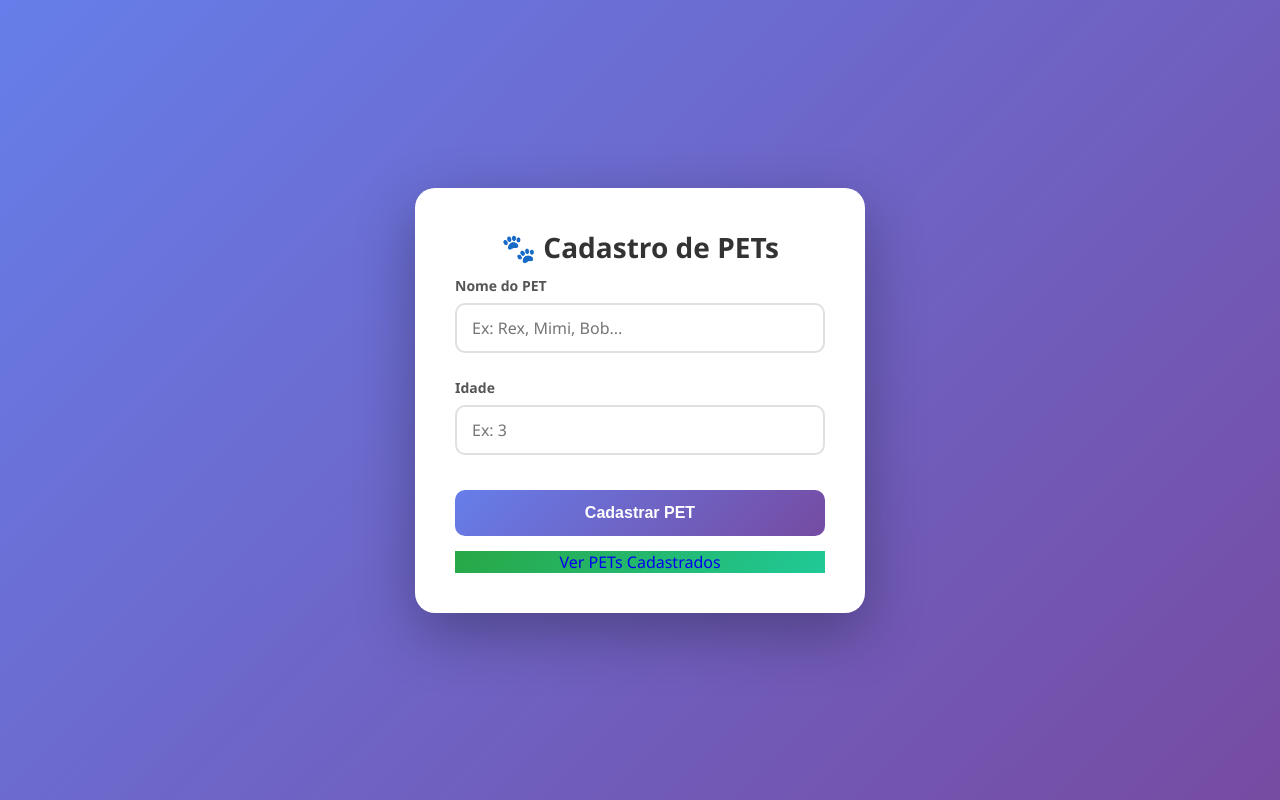
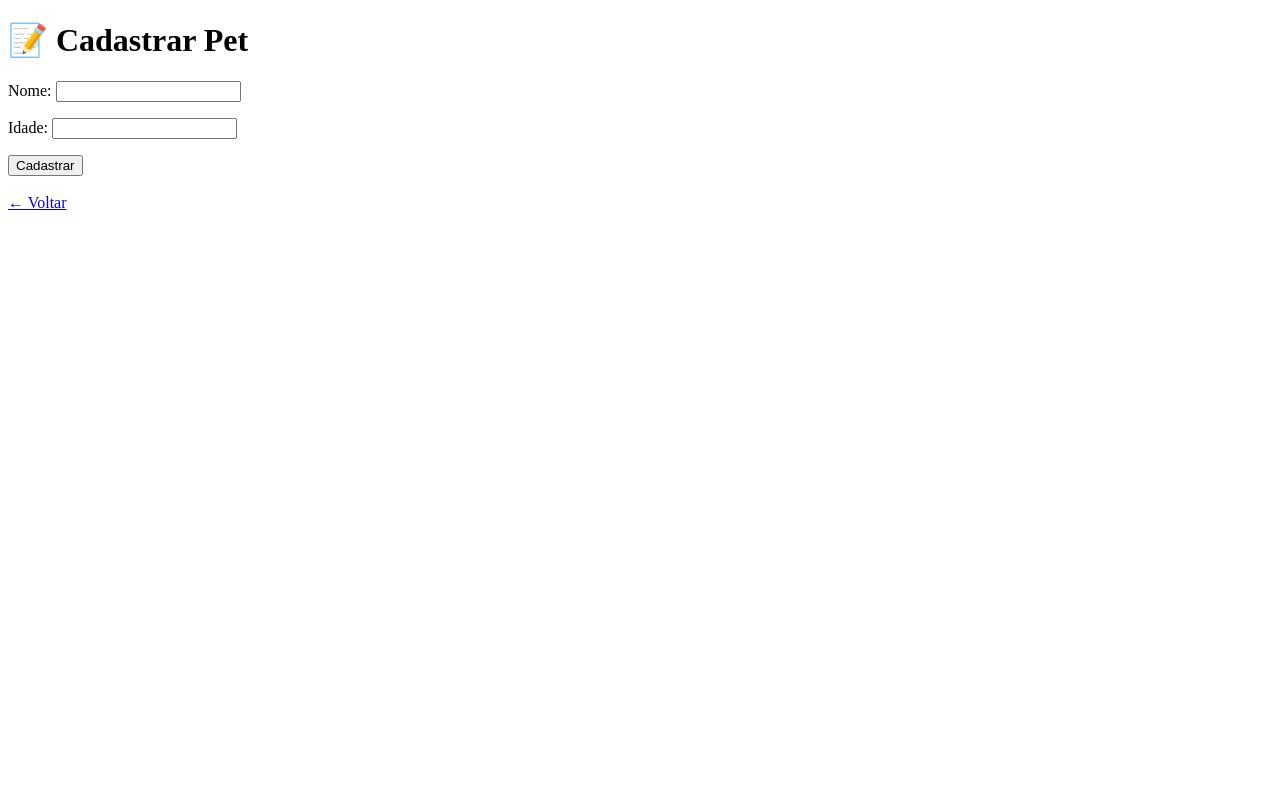
Before and after one commit to brunorochamczal/testesupabase, a Flask app: page /cadastrar_renderizar in a window 1280 px wide. Run offline with Flask 3, Linux system fonts and the light colour scheme; some libraries are stand-ins or nearby versions.

Commit message:
Update cadastrar.html

```diff
--- a/templates/cadastrar.html
+++ b/templates/cadastrar.html
@@ -1,171 +1,24 @@
 <!DOCTYPE html>
-<html lang="pt-BR">
+<html>
 <head>
-    <meta charset="UTF-8">
-    <meta name="viewport" content="width=device-width, initial-scale=1.0">
-    <title>Cadastro de PETs</title>
-    <style>
-        * {
-            margin: 0;
-            padding: 0;
-            box-sizing: border-box;
-        }
-
-        body {
-            font-family: 'Segoe UI', Tahoma, Geneva, Verdana, sans-serif;
-            background: linear-gradient(135deg, #667eea 0%, #764ba2 100%);
-            min-height: 100vh;
-            display: flex;
-            justify-content: center;
-            align-items: center;
-            padding: 20px;
-        }
-
-        .container {
-            background: white;
-            border-radius: 20px;
-            box-shadow: 0 20px 60px rgba(0, 0, 0, 0.3);
-            padding: 40px;
-            width: 100%;
-            max-width: 450px;
-        }
-
-        h1 {
-            color: #333;
-            text-align: center;
-            margin-bottom: 10px;
-            font-size: 28px;
-        }
-
-        .subtitle {
-            text-align: center;
-            color: #666;
-            margin-bottom: 30px;
-            font-size: 14px;
-        }
-
-        .mensagem {
-            padding: 15px 20px;
-            border-radius: 10px;
-            margin-bottom: 20px;
-            text-align: center;
-            font-weight: 500;
-        }
-
-        .mensagem-sucesso {
-            background-color: #d4edda;
-            color: #155724;
-            border: 2px solid #c3e6cb;
-        }
-
-        .mensagem-erro {
-            background-color: #f8d7da;
-            color: #721c24;
-            border: 2px solid #f5c6cb;
-        }
-
-        .form-group {
-            margin-bottom: 25px;
-        }
-
-        label {
-            display: block;
-            color: #555;
-            font-weight: 600;
-            margin-bottom: 8px;
-            font-size: 14px;
-        }
-
-        input {
-            width: 100%;
-            padding: 12px 15px;
-            border: 2px solid #e0e0e0;
-            border-radius: 10px;
-            font-size: 16px;
-            transition: all 0.3s ease;
-            font-family: inherit;
-        }
-
-        input:focus {
-            outline: none;
-            border-color: #667eea;
-            box-shadow: 0 0 0 3px rgba(102, 126, 234, 0.1);
-        }
-
-        button {
-            width: 100%;
-            padding: 14px;
-            background: linear-gradient(135deg, #667eea 0%, #764ba2 100%);
-            color: white;
-            border: none;
-            border-radius: 10px;
-            font-size: 16px;
-            font-weight: 600;
-            cursor: pointer;
-            transition: transform 0.2s ease, box-shadow 0.2s ease;
-            margin-top: 10px;
-        }
-
-        button:hover {
-            transform: translateY(-2px);
-            box-shadow: 0 5px 20px rgba(102, 126, 234, 0.4);
-        }
-
-        button:active {
-            transform: translateY(0);
-        }
-
-        .btn-listagem {
-            background: linear-gradient(135deg, #28a745 0%, #20c997 100%);
-            margin-top: 15px;
-            text-decoration: none;
-            display: block;
-            text-align: center;
-        }
-
-        .btn-listagem:hover {
-            box-shadow: 0 5px 20px rgba(40, 167, 69, 0.4);
-        }
-    </style>
+    <title>Cadastrar Pet</title>
 </head>
 <body>
-    <div class="container">
-        <h1>🐾 Cadastro de PETs</h1>
+    <h1>📝 Cadastrar Pet</h1>
 
+    {% if mensagem == 'sucesso' %}
+        <p style="color: green;">✅ Pet cadastrado com sucesso!</p>
+    {% elif mensagem == 'erro' %}
+        <p style="color: red;">❌ Erro ao cadastrar pet.</p>
+    {% endif %}
 
+    <form action="/salvar" method="POST">
+        <p>Nome: <input type="text" name="nome" required></p>
+        <p>Idade: <input type="number" name="idade" required></p>
+        <button type="submit">Cadastrar</button>
+    </form>
 
-
-        <!--
-        <p class="subtitle">Registre seu melhor amigo</p>
-
-        {% if mensagem == 'sucesso' %}
-        <div class="mensagem mensagem-sucesso">
-            ✓ PET cadastrado com sucesso!
-        </div>
-        {% elif mensagem == 'erro' %}
-        <div class="mensagem mensagem-erro">
-            ✗ Erro ao cadastrar PET. Tente novamente.
-        </div>
-        {% endif %}
-        -->
-
-
-
-
-        <form action="/cadastrar" method="POST">
-            <div class="form-group">
-                <label for="nome">Nome do PET</label>
-                <input type="text" id="nome" name="nome" required placeholder="Ex: Rex, Mimi, Bob...">
-            </div>
-
-            <div class="form-group">
-                <label for="idade">Idade</label>
-                <input type="number" id="idade" name="idade" required min="0" max="30" placeholder="Ex: 3">
-            </div>
-
-            <button type="submit">Cadastrar PET</button>
-            <a href="/listagem" class="btn-listagem button">Ver PETs Cadastrados</a>
-        </form>
-    </div>
+    <br>
+    <a href="/">← Voltar</a>
 </body>
 </html>
```
